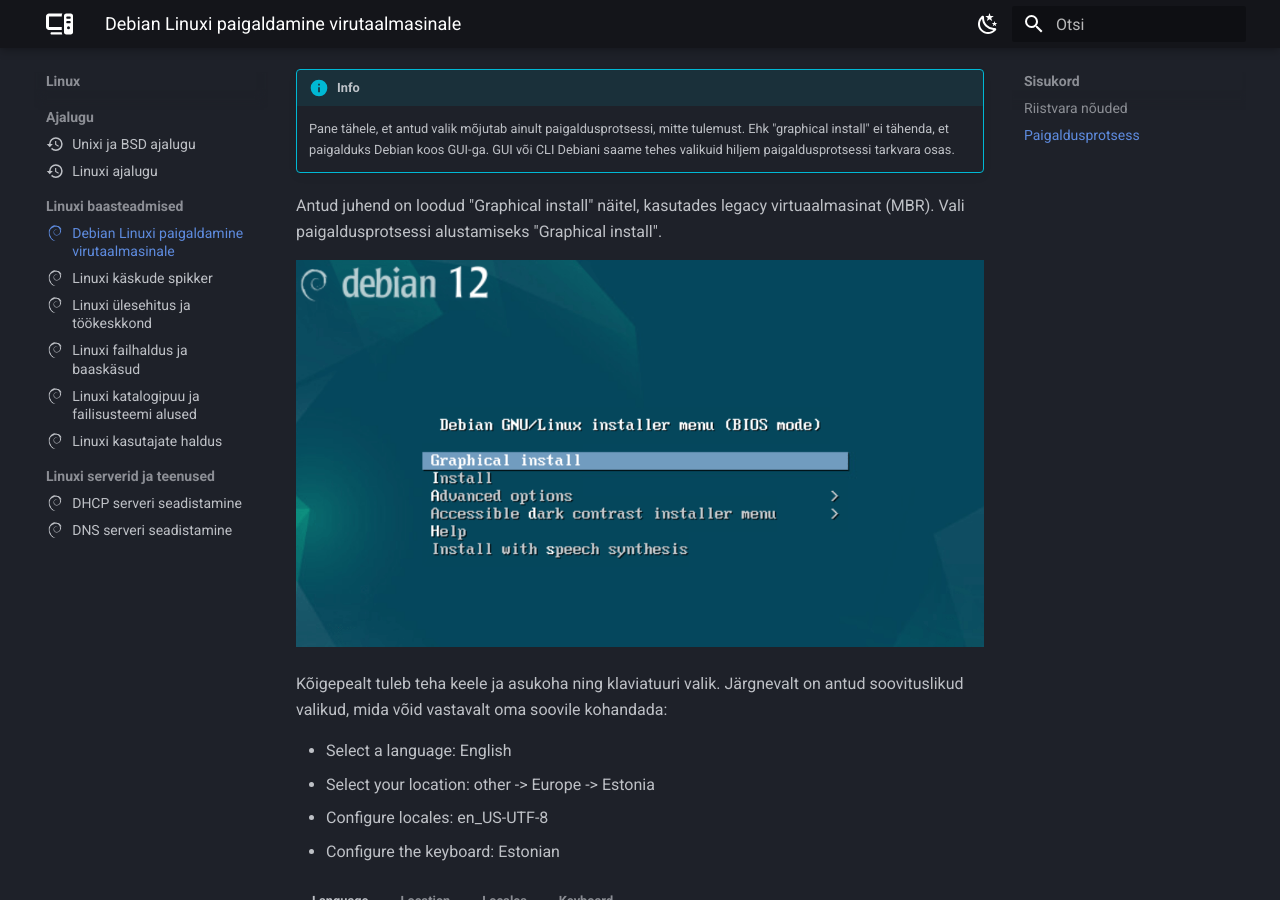
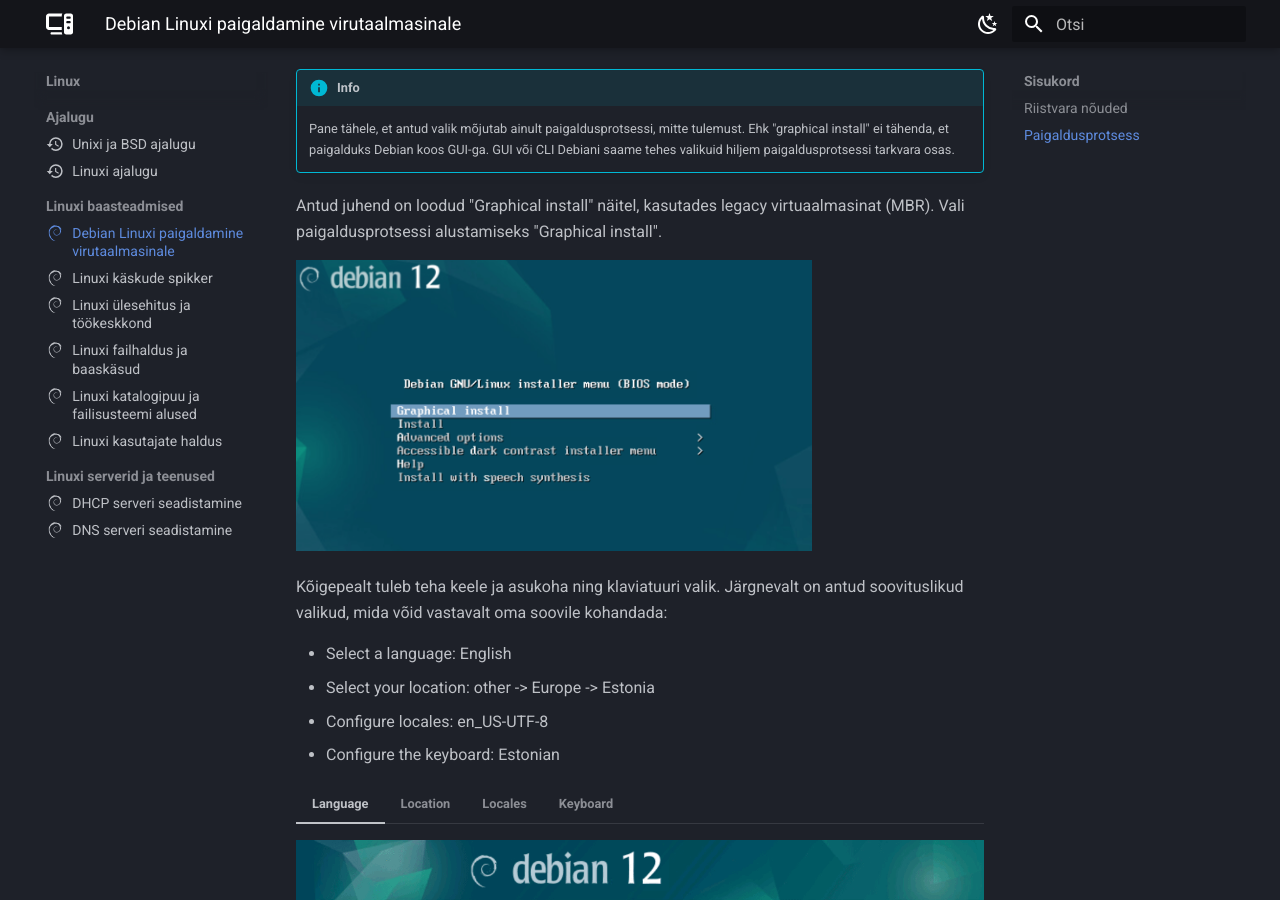
Before and after one commit to priitpaap/priitpaap.github.io, an MkDocs documentation site: the page built from docs/linux/debpaigaldus.md, in a window 1280 px wide and 900 px high, scrolled down 1081 px. Built offline with MkDocs 1.6.1 and Material for MkDocs 9.7.7, drawn with Linux system fonts in a browser that asks for light colours.

Commit message:
Uuendatud debpaigaldus.md

```diff
--- a/docs/linux/debpaigaldus.md
+++ b/docs/linux/debpaigaldus.md
@@ -46,7 +46,7 @@
 
 Antud juhend on loodud "Graphical install" näitel, kasutades legacy virtuaalmasinat (MBR). Vali paigaldusprotsessi alustamiseks "Graphical install".
 
-![Debiani Installer](images/deb1.png)
+![Debiani Installer](images/deb1.png){ width="75%" }
 
 Kõigepealt tuleb teha keele ja asukoha ning klaviatuuri valik. Järgnevalt on antud soovituslikud valikud, mida võid vastavalt oma soovile kohandada:
 
```
